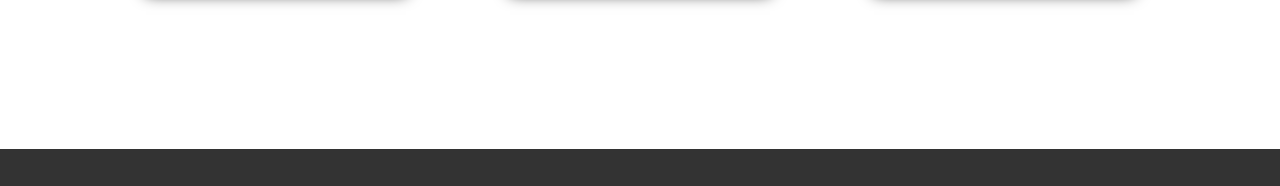
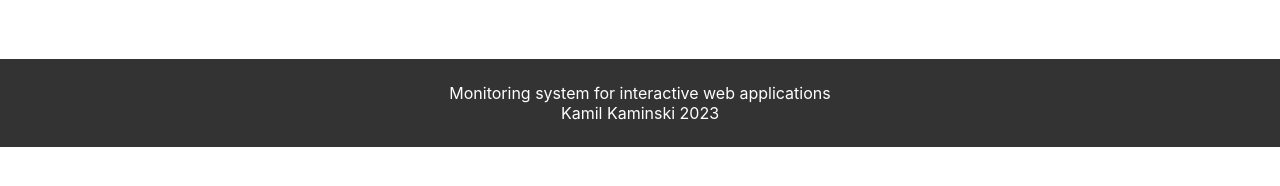
Before and after one commit to kamilkaminski01/monitoring-system, a React (Create React App) app in the folder frontend/: page / in a window 1280 px wide. Shown: the part 714-900 px from the top of the page. After the commit the page ends 861 px from the top, so only its background shows below. Built offline with nearby package versions, Linux system fonts and the light colour scheme.

Commit message:
Adjusted min height in pages and tictactoe

```diff
--- a/frontend/src/components/organisms/Footer/Footer.css
+++ b/frontend/src/components/organisms/Footer/Footer.css
@@ -1,6 +1,6 @@
 footer {
   background-color: #333333;
   color: white;
-  padding: 2.25rem;
+  padding: 1.5rem;
   margin-top: auto;
 }
--- a/frontend/src/pages/HomePage/Home.css
+++ b/frontend/src/pages/HomePage/Home.css
@@ -1,7 +1,7 @@
 .home {
   display: flex;
   text-align: center;
-  min-height: 100vh;
+  min-height: 88.8vh;
   align-items: center;
   column-gap: 4em;
   justify-content: center;
--- a/frontend/src/pages/MonitoringPanel/MonitoringPanel.css
+++ b/frontend/src/pages/MonitoringPanel/MonitoringPanel.css
@@ -1,5 +1,5 @@
 .container {
-  min-height: 84vh;
+  min-height: 79vh;
   margin: 4rem auto;
 }
 .rooms-container {
```
Also changed, not shown: 1 other file (tests, documents, lock files or other folders).
